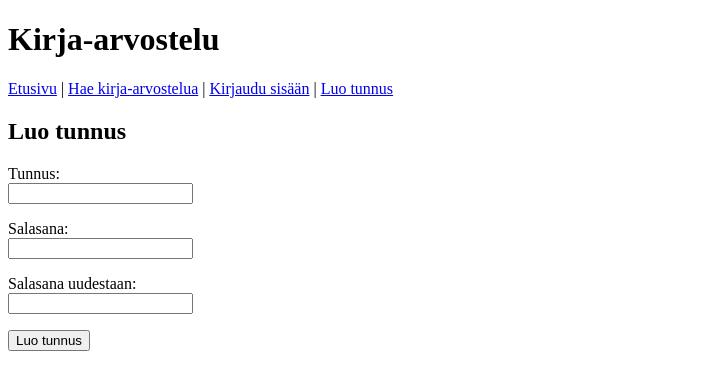
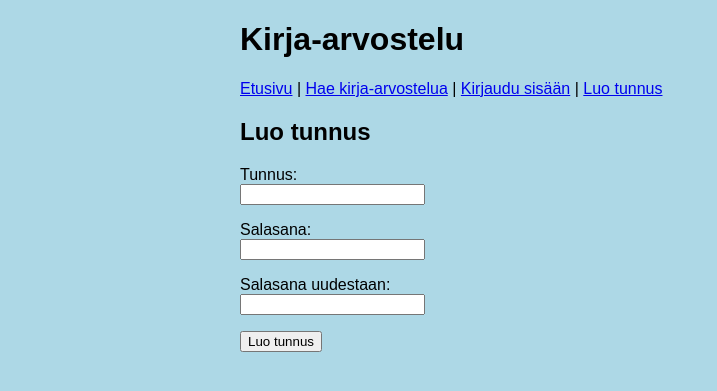
Before and after one commit to Axaboi/kirja-arvostelu, a Flask app: page /register in a window 1280 px wide. Shown: the top 391 px of the page, without its empty margins (0-717 px from the left). Run offline with Flask 3, Linux system fonts and the light colour scheme.

Commit message:
Add CSS styling for layout, improve homepage book listing

```diff
--- a/app.py
+++ b/app.py
@@ -202,6 +202,7 @@ def create():
         flash("VIRHE: tunnus on jo varattu")
         return redirect("/register")
 
+    flash("Tunnus luotu onnistuneesti!")
     return redirect("/")
 
 @app.route("/login", methods=["GET", "POST"])
--- /dev/null
+++ b/static/main.css
@@ -0,0 +1,12 @@
+body {
+  margin: auto;
+  max-width: 50em;
+  font-family: sans-serif;
+  background-color: lightblue;
+}
+
+.book{
+    border: 2px solid black;
+    margin: 1em;
+    padding: 0.2em 0.5em;
+}
--- a/templates/layout.html
+++ b/templates/layout.html
@@ -3,6 +3,7 @@
 
 <head>
   <title>{% block title %}{% endblock %}</title>
+  <link rel="stylesheet" href="/static/main.css">
 </head>
 
 <body>
--- a/templates/show_book.html
+++ b/templates/show_book.html
@@ -38,7 +38,7 @@
   <li>Arvosana ja kommentti: {{ comment.book_grade }} {{ comment.description }}, <a href="/user/{{ comment.user_id }}">{{ comment.username }}</a></li>
   {% endfor %}
 </ul>
-  {% if session.user_id == book.user_id%}
+{% if book.user_id != session.user_id %}
 <h3>Luo kommentti</h3>
 Kommentti (sanallinen arvio sekä arvosana): <br />
 <form action="/comment" method="post">
```
Also changed, not shown: books.py (+6 -1 lines), templates/index.html (+8 -6 lines). Lines whose indentation alone changed are shown as unchanged.
